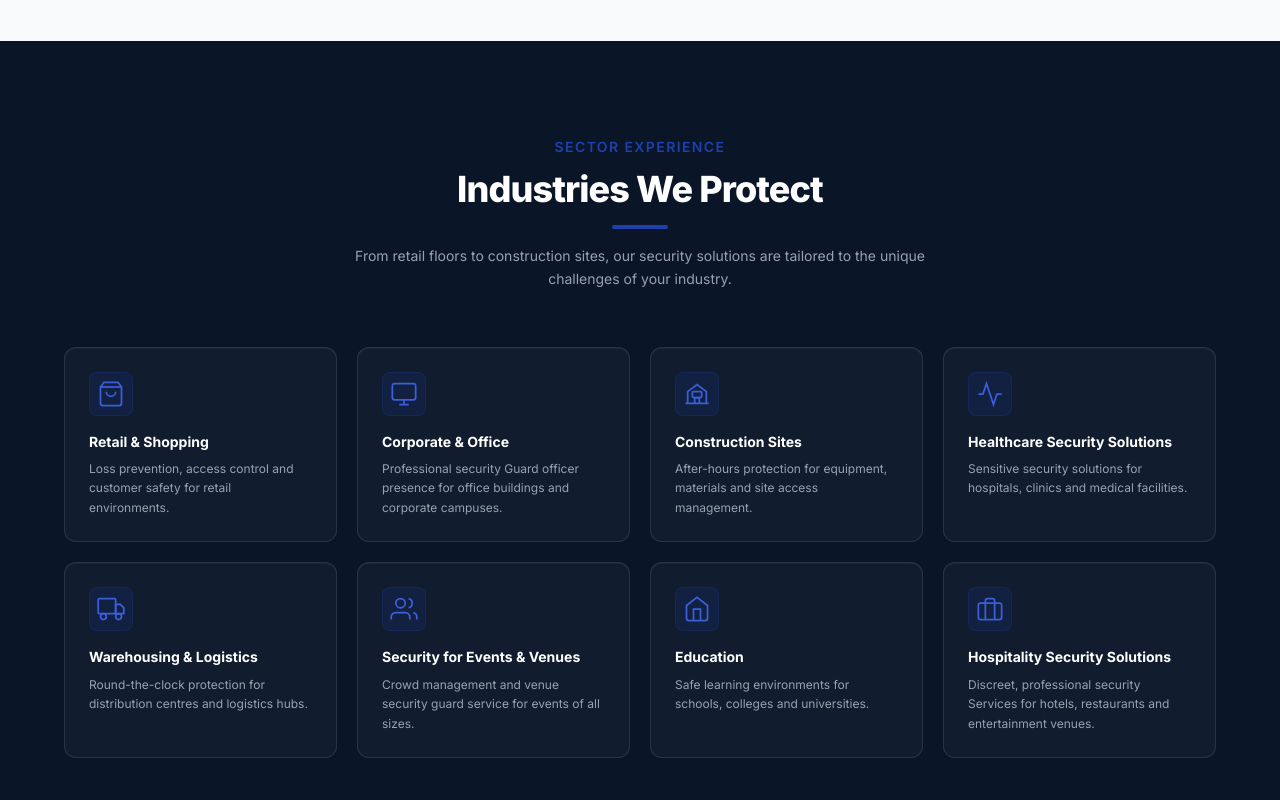
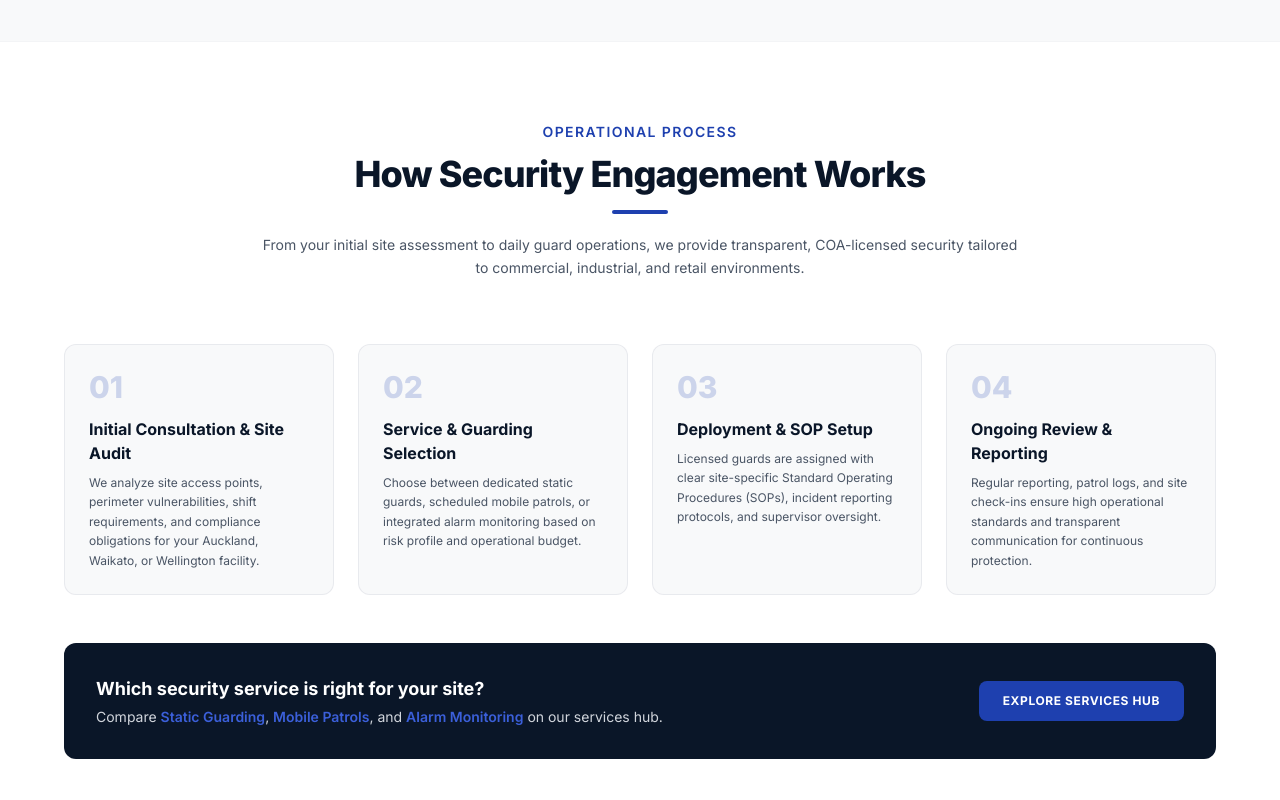
Before and after one commit to zedlabs-studio/atlassecurity-website, a Next.js app: page / in a window 1280 px wide. Shown: the part 2500-3300 px from the top of the page. Built offline with nearby package versions, Linux system fonts and the light colour scheme; no server answers; the database is empty.

Commit message:
SEO: Day 4 final deep implementation pass

```diff
--- a/src/app/(site)/HomePageClient.tsx
+++ b/src/app/(site)/HomePageClient.tsx
@@ -42,6 +42,7 @@ export default function HomePageClient() {
       <Hero />
       <CredibilityAndQuoteSection />
       <ServicesSection />
+      <EngagementProcessSection />
       <IndustriesSection />
       <CoverageStrip />
       <WhyChooseUs />
@@ -453,6 +454,89 @@ function ServicesSection() {
   )
 }
 
+function EngagementProcessSection() {
+  const steps = [
+    {
+      num: '01',
+      title: 'Initial Consultation & Site Audit',
+      desc: 'We analyze site access points, perimeter vulnerabilities, shift requirements, and compliance obligations for your Auckland, Waikato, or Wellington facility.',
+    },
+    {
+      num: '02',
+      title: 'Service & Guarding Selection',
+      desc: 'Choose between dedicated static guards, scheduled mobile patrols, or integrated alarm monitoring based on risk profile and operational budget.',
+    },
+    {
+      num: '03',
+      title: 'Deployment & SOP Setup',
+      desc: 'Licensed guards are assigned with clear site-specific Standard Operating Procedures (SOPs), incident reporting protocols, and supervisor oversight.',
+    },
+    {
+      num: '04',
+      title: 'Ongoing Review & Reporting',
+      desc: 'Regular reporting, patrol logs, and site check-ins ensure high operational standards and transparent communication for continuous protection.',
+    },
+  ]
+
+  return (
+    <section className="bg-white py-20 border-t border-gray-100">
+      <div className="container mx-auto px-6 lg:px-16">
+        <motion.div
+          className="max-w-3xl mx-auto text-center mb-16"
+          initial="hidden"
+          whileInView="visible"
+          viewport={viewport}
+          variants={fadeUp}
+        >
+          <p className="text-[#1e40af] font-semibold text-sm uppercase tracking-widest mb-3">Operational Process</p>
+          <h2 className="text-3xl lg:text-4xl font-extrabold text-[#0a1628] tracking-tight">How Security Engagement Works</h2>
+          <div className="w-14 h-1 bg-[#1e40af] mx-auto mt-4 mb-5 rounded" />
+          <p className="text-gray-600 text-sm leading-relaxed">
+            From your initial site assessment to daily guard operations, we provide transparent, COA-licensed security tailored to commercial, industrial, and retail environments.
+          </p>
+        </motion.div>
+
+        <motion.div
+          className="grid grid-cols-1 md:grid-cols-2 lg:grid-cols-4 gap-6"
+          initial="hidden"
+          whileInView="visible"
+          viewport={viewport}
+          variants={stagger}
+        >
+          {steps.map((step, i) => (
+            <motion.div
+              key={i}
+              variants={cardVariant}
+              className="bg-[#f8f9fa] border border-gray-200/80 rounded-xl p-6 relative group hover:border-[#1e40af]/30 transition-all duration-300"
+            >
+              <span className="text-3xl font-extrabold text-[#1e40af]/20 group-hover:text-[#1e40af] transition-colors duration-300 block mb-3">
+                {step.num}
+              </span>
+              <h3 className="font-bold text-[#0a1628] text-base mb-2">{step.title}</h3>
+              <p className="text-gray-600 text-xs leading-relaxed">{step.desc}</p>
+            </motion.div>
+          ))}
+        </motion.div>
+
+        <div className="mt-12 bg-[#0a1628] rounded-xl p-6 lg:p-8 flex flex-col md:flex-row items-center justify-between gap-6 text-white">
+          <div>
+            <h4 className="font-bold text-base lg:text-lg mb-1">Which security service is right for your site?</h4>
+            <p className="text-gray-300 text-xs lg:text-sm">
+              Compare <Link href="/services/static-guard" className="text-[#3b5fd9] hover:underline font-semibold">Static Guarding</Link>, <Link href="/services/mobile-patrolling" className="text-[#3b5fd9] hover:underline font-semibold">Mobile Patrols</Link>, and <Link href="/services/alarm-monitoring" className="text-[#3b5fd9] hover:underline font-semibold">Alarm Monitoring</Link> on our services hub.
+            </p>
+          </div>
+          <Link
+            href="/services"
+            className="shrink-0 bg-[#1e40af] hover:bg-[#1d3a9e] text-white font-bold text-xs uppercase tracking-wider px-6 py-3 rounded-lg transition-colors duration-200"
+          >
+            Explore Services Hub
+          </Link>
+        </div>
+      </div>
+    </section>
+  )
+}
+
 function IndustriesSection() {
   const industries = [
     {
```
